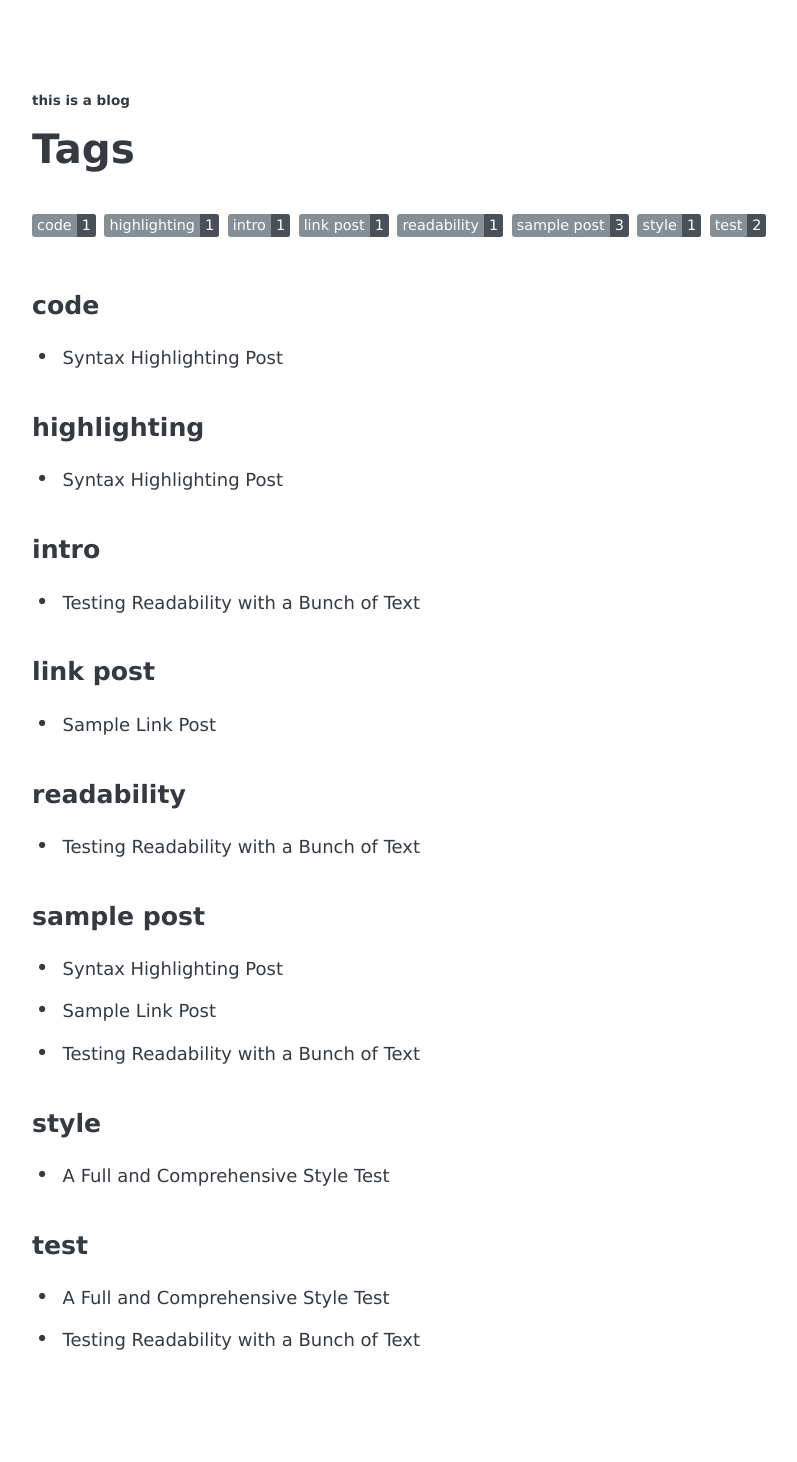
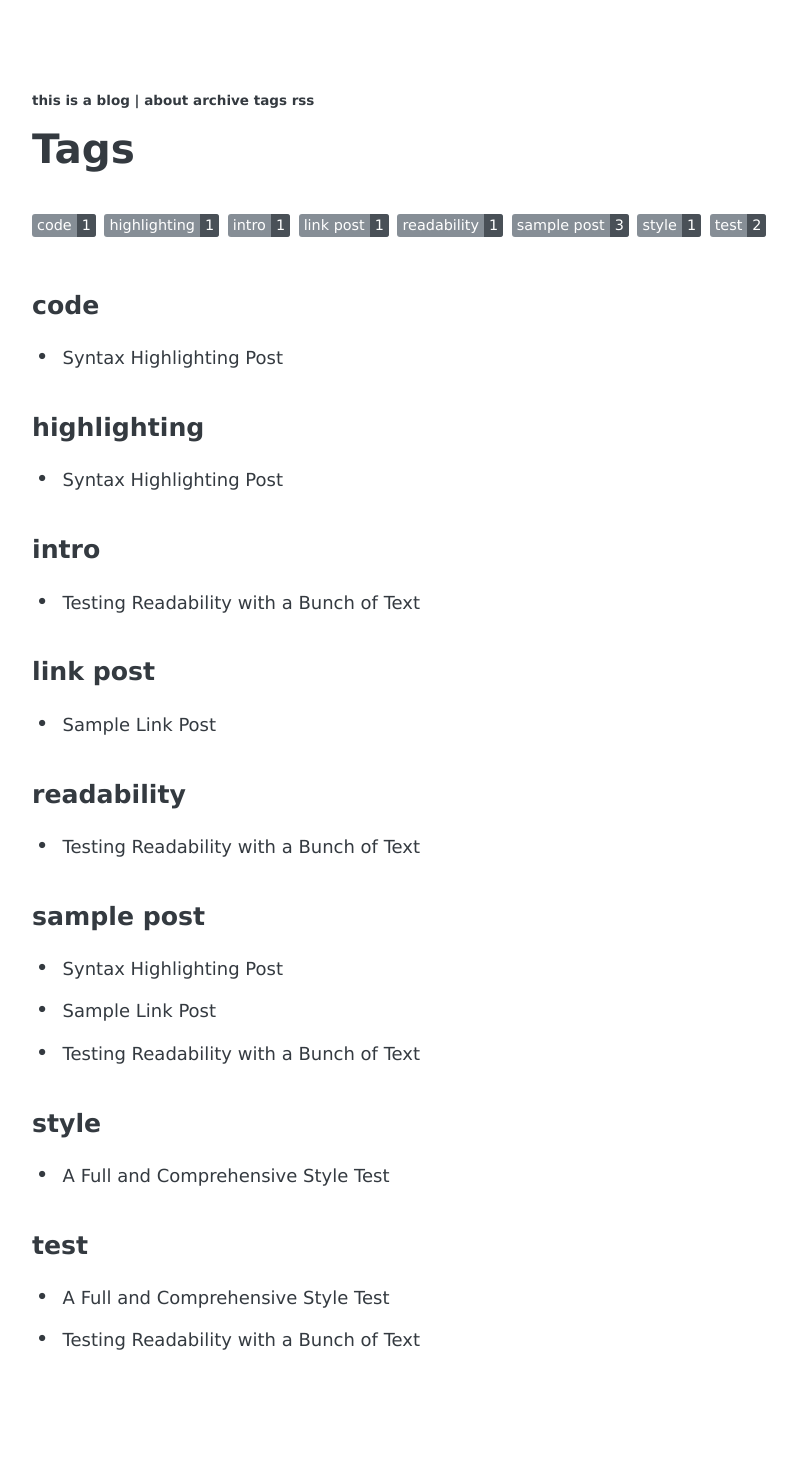
Before and after one commit to thisisamatthew/thisisamatthew.github.io, a Jekyll site: the page built from tags/index.html, in a window 1280 px wide. Shown: the whole page, without its empty margins (194-991 px from the left). Built offline with Jekyll 4.4.1, drawn with Linux system fonts in a browser that asks for light colours; some web fonts are replaced.

Commit message:
Updated header

```diff
--- a/_layouts/page.html
+++ b/_layouts/page.html
@@ -3,7 +3,7 @@
 ---
 <header>
   <div class="header-small">
-    <a href="{{site.url}}{{site.baseurl}}">{{ site.name }}</a>
+    <a href="{{site.url}}{{site.baseurl}}">{{ site.name }}</a> | <a href="/about">about</a> <a href="/archive">archive</a> <a href="/tags">tags</a> <a href="/feed.xml">rss</a>
   </div>
 </header>
 <div class="page">
```
